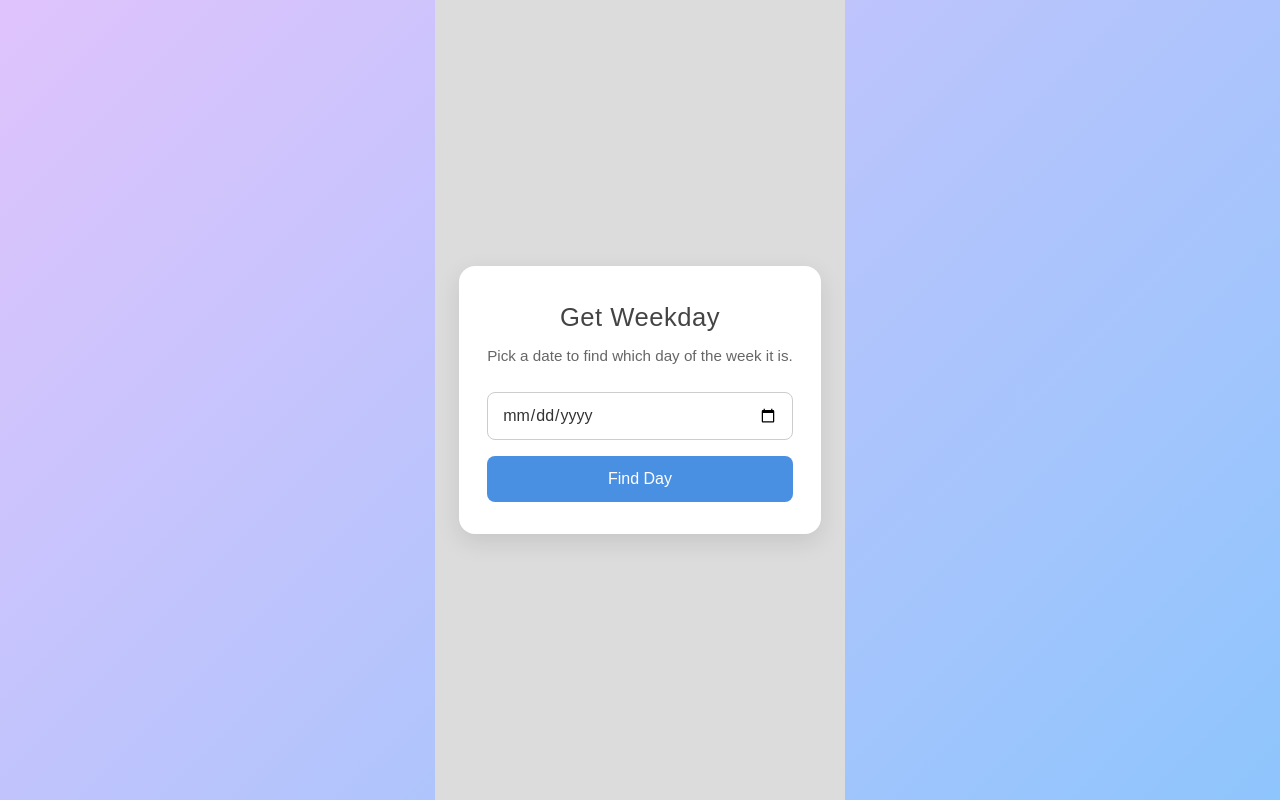
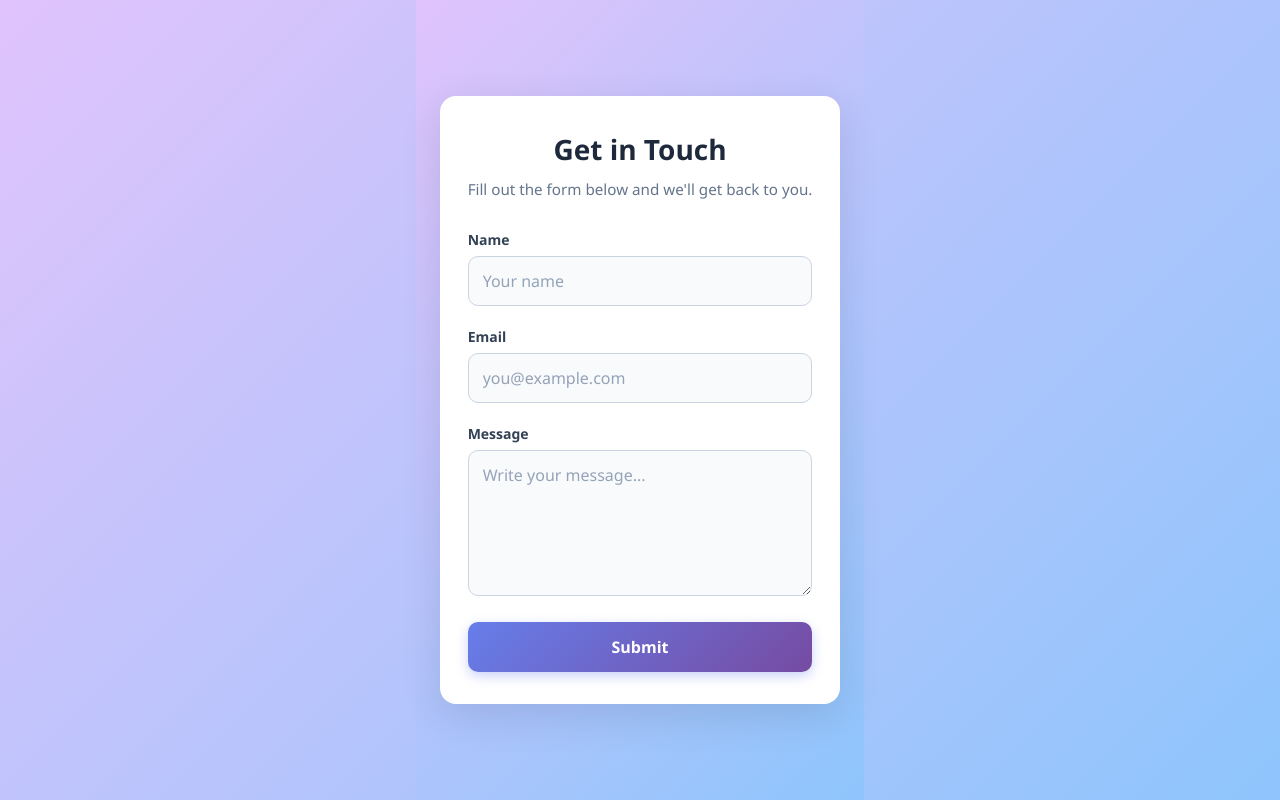
Before and after one commit to varadkakatkar/react-practice2, a React (Vite) app: page / in a window 1280 px wide. Built offline with nearby package versions, Linux system fonts and the light colour scheme.

Commit message:
contact form

```diff
--- a/App.js
+++ b/App.js
@@ -32,6 +32,7 @@ import InputFocus from "./InterviewProblems/InputFocus";
 import TodoList from "./InterviewProblems/TodoList";
 import SumReduce from "./InterviewProblems/SumReduce";
 import GetWeekday from "./InterviewProblems/GetWeekday";
+import ContactForm from "./InterviewProblems/ContactForm";
 
 const App = () => {
   return (
@@ -69,7 +70,8 @@ const App = () => {
       {/* <InputFocus /> */}
       {/* <TodoList /> */}
       {/* <SumReduce /> */}
-      <GetWeekday />
+      {/* <GetWeekday /> */}
+      <ContactForm />
     </div>
   );
 };
--- /dev/null
+++ b/InterviewProblems/ContactForm.css
@@ -0,0 +1,156 @@
+.contact-form {
+  min-height: 100vh;
+  display: flex;
+  align-items: center;
+  justify-content: center;
+  padding: 24px;
+  background: linear-gradient(135deg, #e0c3fc, #8ec5fc);
+  font-family: "Segoe UI", Tahoma, Geneva, Verdana, sans-serif;
+  box-sizing: border-box;
+}
+
+.contact-form *,
+.contact-form *::before,
+.contact-form *::after {
+  box-sizing: border-box;
+}
+
+.contact-form__card {
+  width: 100%;
+  max-width: 500px;
+  background: #ffffff;
+  border-radius: 16px;
+  padding: 32px 28px;
+  box-shadow: 0 12px 40px rgba(15, 23, 42, 0.12);
+}
+
+.contact-form__title {
+  margin: 0 0 8px;
+  font-size: 1.75rem;
+  font-weight: 700;
+  color: #1e293b;
+  text-align: center;
+}
+
+.contact-form__subtitle {
+  margin: 0 0 28px;
+  font-size: 0.95rem;
+  line-height: 1.5;
+  color: #64748b;
+  text-align: center;
+}
+
+.contact-form__field {
+  margin-bottom: 20px;
+}
+
+.contact-form__label {
+  display: block;
+  margin-bottom: 6px;
+  font-size: 0.875rem;
+  font-weight: 600;
+  color: #334155;
+}
+
+.contact-form__input,
+.contact-form__textarea {
+  width: 100%;
+  padding: 12px 14px;
+  font-size: 1rem;
+  color: #0f172a;
+  background: #f8fafc;
+  border: 1px solid #cbd5e1;
+  border-radius: 10px;
+  outline: none;
+  transition: border-color 0.2s ease, box-shadow 0.2s ease, background 0.2s ease;
+}
+
+.contact-form__textarea {
+  resize: vertical;
+  min-height: 120px;
+  font-family: inherit;
+}
+
+.contact-form__input::placeholder,
+.contact-form__textarea::placeholder {
+  color: #94a3b8;
+}
+
+.contact-form__input:focus,
+.contact-form__textarea:focus {
+  border-color: #6366f1;
+  box-shadow: 0 0 0 3px rgba(99, 102, 241, 0.15);
+  background: #ffffff;
+}
+
+.contact-form__input--error {
+  border-color: #ef4444;
+  background: #fef2f2;
+}
+
+.contact-form__input--error:focus {
+  border-color: #ef4444;
+  box-shadow: 0 0 0 3px rgba(239, 68, 68, 0.15);
+}
+
+.contact-form__error {
+  margin: 6px 0 0;
+  font-size: 0.8125rem;
+  color: #b91c1c;
+}
+
+.contact-form__btn {
+  width: 100%;
+  padding: 13px 20px;
+  font-size: 1rem;
+  font-weight: 600;
+  color: #ffffff;
+  background: linear-gradient(135deg, #667eea, #764ba2);
+  border: none;
+  border-radius: 10px;
+  cursor: pointer;
+  transition: transform 0.15s ease, box-shadow 0.15s ease;
+  box-shadow: 0 4px 12px rgba(102, 126, 234, 0.35);
+}
+
+.contact-form__btn:hover {
+  transform: translateY(-1px);
+  box-shadow: 0 6px 16px rgba(102, 126, 234, 0.45);
+}
+
+.contact-form__btn:active {
+  transform: translateY(0);
+}
+
+.contact-form__success {
+  text-align: center;
+  padding: 16px 0;
+}
+
+.contact-form__success-icon {
+  display: inline-flex;
+  align-items: center;
+  justify-content: center;
+  width: 56px;
+  height: 56px;
+  margin-bottom: 16px;
+  font-size: 1.75rem;
+  font-weight: 700;
+  color: #ffffff;
+  background: linear-gradient(135deg, #22c55e, #16a34a);
+  border-radius: 999px;
+  box-shadow: 0 8px 20px rgba(34, 197, 94, 0.35);
+}
+
+.contact-form__success-title {
+  margin: 0 0 8px;
+  font-size: 1.5rem;
+  font-weight: 700;
+  color: #1e293b;
+}
+
+.contact-form__success-text {
+  margin: 0 0 24px;
+  font-size: 0.95rem;
+  color: #64748b;
+}
--- /dev/null
+++ b/InterviewProblems/ContactForm.js
@@ -0,0 +1,162 @@
+import React, { useState } from "react";
+import "./ContactForm.css";
+
+function ContactForm() {
+  const [form, setForm] = useState({
+    name: "",
+    email: "",
+    message: "",
+  });
+
+  const [errors, setErrors] = useState({});
+  const [submitted, setSubmitted] = useState(false);
+  const [submittedName, setSubmittedName] = useState("");
+
+  const validate = () => {
+    const newErrors = {};
+
+    if (!form.name.trim()) {
+      newErrors.name = "Name is required";
+    }
+
+    if (!form.email.trim()) {
+      newErrors.email = "Email is required";
+    } else if (!/^\S+@\S+\.\S+$/.test(form.email)) {
+      newErrors.email = "Invalid email format";
+    }
+
+    if (!form.message.trim()) {
+      newErrors.message = "Message is required";
+    }
+
+    return newErrors;
+  };
+
+  const handleChange = (e) => {
+    setForm({
+      ...form,
+      [e.target.name]: e.target.value,
+    });
+  };
+
+  const handleSubmit = (e) => {
+    e.preventDefault();
+
+    const validationErrors = validate();
+
+    if (Object.keys(validationErrors).length > 0) {
+      setErrors(validationErrors);
+    } else {
+      setSubmittedName(form.name);
+      setSubmitted(true);
+      setErrors({});
+      setForm({
+        name: "",
+        email: "",
+        message: "",
+      });
+    }
+  };
+
+  return (
+    <div className="contact-form">
+      <div className="contact-form__card">
+        {submitted ? (
+          <div className="contact-form__success">
+            <div className="contact-form__success-icon" aria-hidden="true">
+              ✓
+            </div>
+            <h2 className="contact-form__success-title">
+              Thank you, {submittedName}!
+            </h2>
+            <p className="contact-form__success-text">
+              Your message has been sent successfully.
+            </p>
+            <button
+              type="button"
+              className="contact-form__btn"
+              onClick={() => setSubmitted(false)}
+            >
+              Send another message
+            </button>
+          </div>
+        ) : (
+          <>
+            <h2 className="contact-form__title">Get in Touch</h2>
+            <p className="contact-form__subtitle">
+              Fill out the form below and we'll get back to you.
+            </p>
+
+            <form onSubmit={handleSubmit} noValidate>
+              <div className="contact-form__field">
+                <label className="contact-form__label" htmlFor="name">
+                  Name
+                </label>
+                <input
+                  id="name"
+                  name="name"
+                  type="text"
+                  className={`contact-form__input${
+                    errors.name ? " contact-form__input--error" : ""
+                  }`}
+                  value={form.name}
+                  onChange={handleChange}
+                  placeholder="Your name"
+                />
+                {errors.name && (
+                  <p className="contact-form__error">{errors.name}</p>
+                )}
+              </div>
+
+              <div className="contact-form__field">
+                <label className="contact-form__label" htmlFor="email">
+                  Email
+                </label>
+                <input
+                  id="email"
+                  name="email"
+                  type="email"
+                  className={`contact-form__input${
+                    errors.email ? " contact-form__input--error" : ""
+                  }`}
+                  value={form.email}
+                  onChange={handleChange}
+                  placeholder="you@example.com"
+                />
+                {errors.email && (
+                  <p className="contact-form__error">{errors.email}</p>
+                )}
+              </div>
+
+              <div className="contact-form__field">
+                <label className="contact-form__label" htmlFor="message">
+                  Message
+                </label>
+                <textarea
+                  id="message"
+                  name="message"
+                  rows="5"
+                  className={`contact-form__textarea${
+                    errors.message ? " contact-form__input--error" : ""
+                  }`}
+                  value={form.message}
+                  onChange={handleChange}
+                  placeholder="Write your message..."
+                />
+                {errors.message && (
+                  <p className="contact-form__error">{errors.message}</p>
+                )}
+              </div>
+
+              <button type="submit" className="contact-form__btn">
+                Submit
+              </button>
+            </form>
+          </>
+        )}
+      </div>
+    </div>
+  );
+}
+
+export default ContactForm;
```
